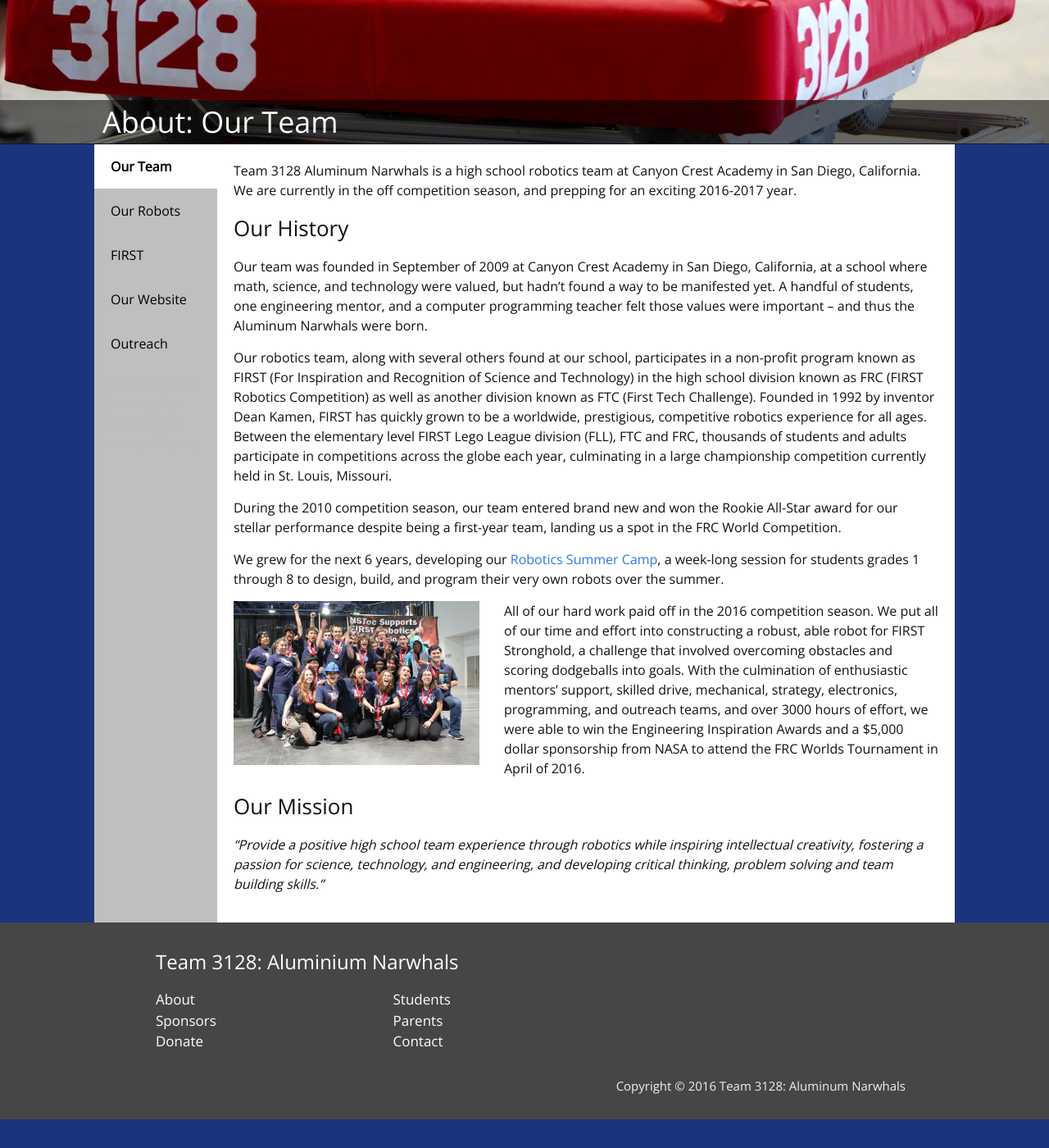
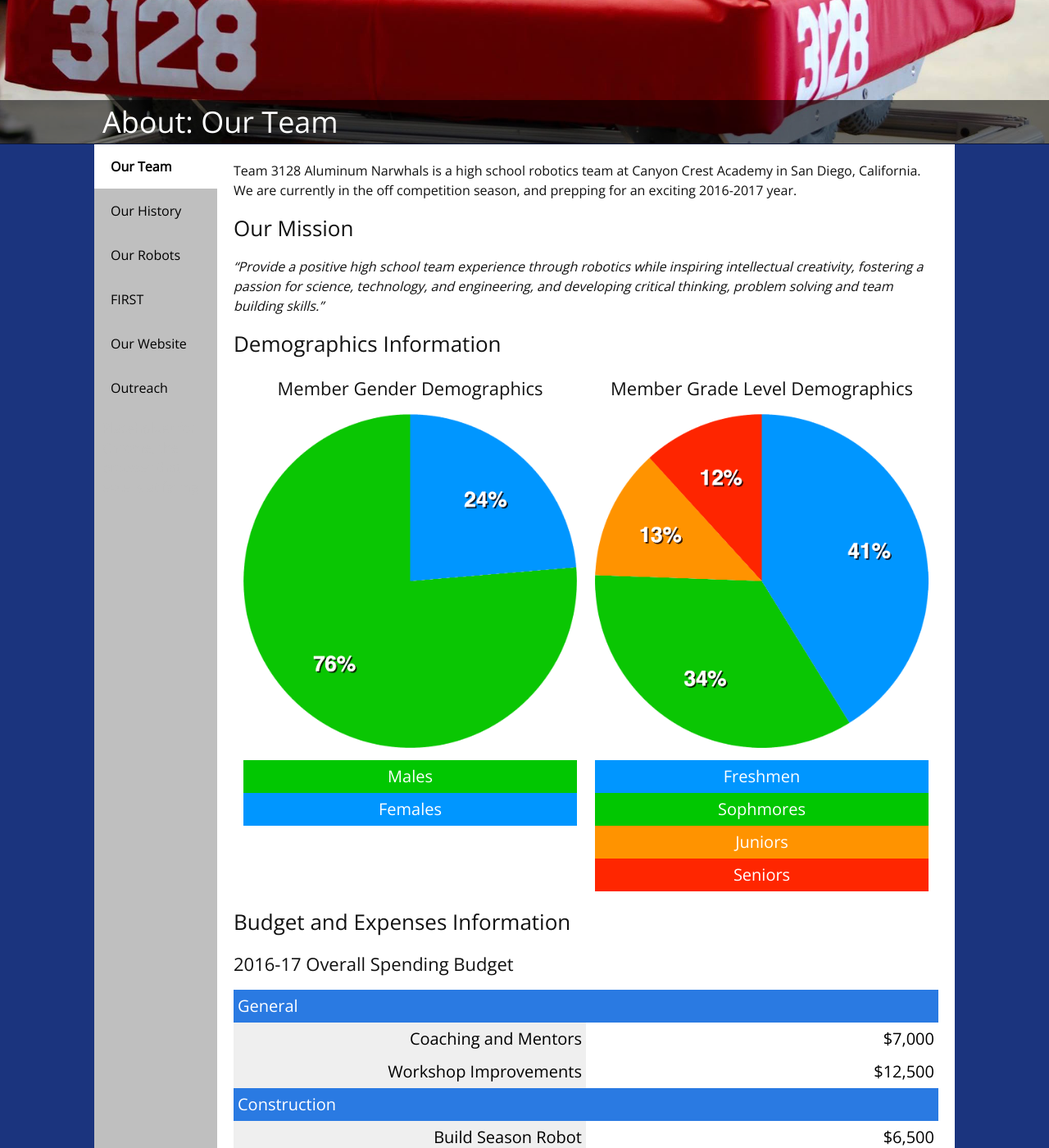
Before and after one commit to uynitsuj/team3128.github.io, a Jekyll site: the page built from about/index.html, in a window 1280 px wide and 1400 px high, scrolled down 289 px. Shown: the whole window at 82% size. Built offline with Jekyll 4.4.1, drawn with Linux system fonts in a browser that asks for light colours; nearby versions of some CDN libraries; before the commit the page ends 1654 px from its top, so only the background shows below that; some of the changed text lies outside the part shown.

Commit message:
Added Team Info Stuff

```diff
--- /dev/null
+++ b/_data/expenses.yml
@@ -0,0 +1,54 @@
+- category: General
+  name: General
+
+- category: General
+  name: Coaching and Mentors
+  cost: $7,000
+
+- category: General
+  name: Workshop Improvements
+  cost: $12,500
+
+- category: Construction
+  name: Construction
+
+- category: Construction
+  name: Build Season Robot
+  cost: $6,500
+
+- category: Construction
+  name: Off-Season Robot
+  cost: $4,500
+
+- category: Construction
+  name: Outreach Robot
+  cost: $1,072
+
+- category: Travel & Lodging
+  name: Travel & Lodging
+
+- category: Travel & Lodging
+  name: Travel Regional
+  cost: $6,000
+
+- category: Event Fees
+  name: Event Fees
+
+- category: Event Fees
+  name: Regional Competitions
+  cost: $9,000
+
+- category: Event Fees
+  name: Off-Season Competitions
+  cost: $500
+
+- category: Marketing
+  name: Marketing
+
+- category: Marketing
+  name: Team Spirit Wear
+  cost: $2,500
+
+- category: Marketing
+  name: Miscellaneous
+  cost: $500
--- a/_data/sponsor_levels.yml
+++ b/_data/sponsor_levels.yml
@@ -1,3 +1,6 @@
+  - level: "Title"
+    color: "#2a7ae2"
+
   - level: Platinum
     color: "#c2c0bc"
 
--- a/_data/subpages.yml
+++ b/_data/subpages.yml
@@ -2,8 +2,12 @@
   permalink: /about/
   directory: About
 
+- title: Our History
+  permalink: /about/history/
+  directory: About
+
 - title: Our Robots
-  permalink: /about/our-robots/
+  permalink: /about/robots/
   directory: About
 
 - title: FIRST
--- a/about/index.md
+++ b/about/history.md
@@ -1,13 +1,9 @@
 ---
 layout: subpage
 title: About
-subtitle: Our Team
-permalink: /about/
+subtitle: Our History
+permalink: /about/history/
 ---
-
-Team 3128 Aluminum Narwhals is a high school robotics team at Canyon Crest Academy in San Diego, California. We are currently in the off competition season, and prepping for an exciting 2016-2017 year.
-
-### Our History
 
 Our team was founded in September of 2009 at Canyon Crest Academy in San Diego, California, at a school where math, science, and technology were valued, but hadn’t found a way to be manifested yet. A handful of students, one engineering mentor, and a computer programming teacher felt those values were important – and thus the Aluminum Narwhals were born.
 
@@ -20,6 +16,3 @@ We grew for the next 6 years, developing our [Robotics Summer Camp](/camp/), a w
 <img src="/resources/cantstopwontstopwinning.jpg" class="leftimage">
 
 All of our hard work paid off in the 2016 competition season. We put all of our time and effort into constructing a robust, able robot for FIRST Stronghold, a challenge that involved overcoming obstacles and scoring dodgeballs into goals. With the culmination of enthusiastic mentors' support, skilled drive, mechanical, strategy, electronics, programming, and outreach teams, and over 3000 hours of effort, we were able to win the Engineering Inspiration Awards and a $5,000 dollar sponsorship from NASA to attend the FRC Worlds Tournament in April of 2016.
-
-### Our Mission
-*“Provide a positive high school team experience through robotics while inspiring intellectual creativity, fostering a passion for science, technology, and engineering, and developing critical thinking, problem solving and team building skills.”*
--- /dev/null
+++ b/about/index.html
@@ -0,0 +1,118 @@
+---
+layout: subpage
+title: About
+subtitle: Our Team
+permalink: /about/
+---
+
+Team 3128 Aluminum Narwhals is a high school robotics team at Canyon Crest Academy in San Diego, California. We are currently in the off competition season, and prepping for an exciting 2016-2017 year.
+<p />
+<h3>Our Mission</h3>
+<i>“Provide a positive high school team experience through robotics while inspiring intellectual creativity, fostering a passion for science, technology, and engineering, and developing critical thinking, problem solving and team building skills.”</i>
+<p />
+<h3>Demographics Information</h3>
+<table style="width: 100%;">
+  <tr style="width: 100%;">
+    <td style="vertical-align: top; text-align: center; width: 50%; padding-right: 10px; padding-left: 10px;">
+      <h4>Member Gender Demographics</h4>
+      <img src="/resources/team-info/gender-demographics.png" />
+      <p />
+
+      <div style="background: #01C701; color: white; font-size: 20px; padding: 5px;">Males</div>
+      <div style="background: #0096FF; color: white; font-size: 20px; padding: 5px;">Females</div>
+    </td>
+    <td style="vertical-align: top; text-align: center; width: 50%; padding-right: 10px; padding-left: 10px;">
+      <h4>Member Grade Level Demographics</h4>
+      <img src="/resources/team-info/grade-demographics.png" />
+      <p />
+
+      <div style="background: #0096FF; color: white; font-size: 20px; padding: 5px;">Freshmen</div>
+      <div style="background: #01C701; color: white; font-size: 20px; padding: 5px;">Sophmores</div>
+      <div style="background: #FF9300; color: white; font-size: 20px; padding: 5px;">Juniors</div>
+      <div style="background: #FF2600; color: white; font-size: 20px; padding: 5px;">Seniors</div>
+    </td>
+  </tr>
+</table>
+<p />
+<h3>Budget and Expenses Information</h3>
+<h4>2016-17 Overall Spending Budget</h4>
+<table style="width: 100%; font-size: 20px;" border="0px" cellpadding="5px" cellspacing="0px">
+  {% for expense in site.data.expenses %}
+    {% if expense.category == expense.name %}
+      <tr style="color: white;background-color:#2a7ae2">
+        <td width="50%">
+          {{ expense.category }}
+        </td>
+        <td width="50%">
+        </td>
+      </tr>
+    {% else %}
+      <tr style="color: black;">
+        <td style="text-align: right; background-color: #efefef" width="50%">
+          {{ expense.name }}
+        </td>
+        <td style="text-align: right;" width="50%">
+          {{ expense.cost }}
+        </td>
+      </tr>
+    {% endif %}
+  {% endfor %}
+  <tr style="color: black;">
+    <td style="text-align: right; background-color: white" width="50%">
+      <b>Total Cost</b>
+    </td>
+    <td style="text-align: right;" width="50%">
+      <b>$50,072</b>
+    </td>
+  </tr>
+</table>
+<p />
+<h4>2016-17 Competition Robot Estimated Cost</h4>
+<table style="width: 100%; font-size: 20px;" border="0px" cellpadding="5px" cellspacing="0px">
+  <tr style="color: white;background-color:#2a7ae2">
+    <td width="50%">
+      Robot Part
+    </td>
+    <td width="50%">
+    </td>
+  </tr>
+  <tr style="color: black;">
+    <td style="text-align: right; background-color: #efefef" width="50%">
+      Raw Materials
+    </td>
+    <td style="text-align: right;" width="50%">
+      $3,000
+    </td>
+  </tr>
+  <tr style="color: black;">
+    <td style="text-align: right; background-color: #efefef" width="50%">
+      Electronics
+    </td>
+    <td style="text-align: right;" width="50%">
+      $1,400
+    </td>
+    <tr style="color: black;">
+      <td style="text-align: right; background-color: #efefef" width="50%">
+        Drivetrain
+      </td>
+      <td style="text-align: right;" width="50%">
+        $1,100
+      </td>
+    </tr>
+    <tr style="color: black;">
+      <td style="text-align: right; background-color: #efefef" width="50%">
+        Gears and Gearboxes
+      </td>
+      <td style="text-align: right;" width="50%">
+        $1,000
+      </td>
+    </tr>
+    <tr style="color: black;">
+      <td style="text-align: right; background-color: #efefef" width="50%">
+        <b>Total Cost</b>
+      </td>
+      <td style="text-align: right;" width="50%">
+        $6,500
+      </td>
+    </tr>
+</table>
--- a/css/main.scss
+++ b/css/main.scss
@@ -17,7 +17,7 @@ $base-line-height: 1.5;
 $spacing-unit:     30px;
 
 $text-color:       #111;
-$background: #1b347e;
+$background:       #1b347e;
 $brand-color:      #2a7ae2;
 
 $grey-color:       #828282;
--- a/donate.md
+++ b/donate.md
@@ -8,40 +8,55 @@ The Aluminum Narwhals is a part of the [Canyon Crest Academy Foundation](http://
 
 All of your donations to the Aluminum Narwhals are tax deductible. If you would like more information regarding your donation, you can contact the Executive Director, Joanne Couvrette, at [joanne.couvrette@sduhsd.net](mailto:joanne.couvrette@sduhsd.net) or (858) 350-0253 x4005.
 
-# How to donate:
+### How do your donations help us?
+We love what we do, and we wish we could achieve everything we think up. The only problem is that everything we need - electronics, lumber, gear boxes, aluminum, polycarbonate, coaching, travel - costs money. That's why we need you; with your donation, we are able to realize our dreams and learn valuable skills.
+
+<div class="newbutton hoverAnimate" style="text-align: center;" onClick="javascript:location.href='/about/'">
+	Learn more about why we need donations
+</div>
+<p />
+
+### How to donate:
 + Use our [online form](http://weblink.donorperfect.com/QuestRobotics) to make a donation directly to our team
 + You can also write a check payable to ‘Canyon Crest Academy Foundation’ with ‘QUEST/Robotics’ on the memo line, and drop it off or mail it to:
-  5951 E Village middle Loop Rd,
-  San Diego, CA 92130
+  <b>5951 E Village Middle Loop Rd
+  San Diego, CA 92130</b>
 
-# Donation Levels
-All of our donors are incredibly important to us. We recognize all of our donor in accordance with their giving level. The benefits from each level are cumulative.
+### Donation Levels
+All of our donors are incredibly important to us. We recognize all of our donor in accordance with their giving level.
 For additional benefits, see the [CCA Foundation Giving Levels]("http://www.canyoncrestfoundation.org/recognition/giving-levels-and-donor-premiums")
 
-
-
-<table width ="100%" border="0" cellpadding="10" cellspacing="0">
+<table width="100%" border="0" cellpadding="10" cellspacing="0">
   <tr>
-    <td bgcolor="CD7F32" align="center">
-      <b><font color="white" size="40px">Bronze</font></b>
+    <td bgcolor="#2a7ae2" align="center">
+      <b><font color="white" size="40px">Title</font></b>
       <br>
-      <font color="white">$500+</font>
+      <font color="white">$10,000+</font>
     </td>
     <td>
       <ul>
-        <li>Recognition on our team website.</li>
+         <li>Featured as Primary Sponsor for Team at Key Events (FRC Competitions, Off-Season Events)          <li>Formal Banquet in honor of sponsor</li>
+         <li>Mentioned in all publications and media interviews</li>
+         <li>Company logo on website, robot, and team shirts.</li>
+         <li>Company logo displayed at team pit-area table.</li>
+         <li>Personalized thank you plaque from team.</li>
+         <li>Personal demonstration of robot at sponsor facility.</li>
+         <li>50 team buttons & wristbands</li>
       </ul>
     </td>
   </tr>
   <tr>
-    <td bgcolor="grey" align="center">
-      <b><font color="white" size="40px">Silver</font></b>
+    <td bgcolor="#c2c0bc" align="center">
+      <b><font color="white" size="40px">Platinum</font></b>
       <br>
-      <font color="white">$1,000+</font>
+      <font color="white">$5,000+</font>
     </td>
     <td>
       <ul>
-        <li>Your Company Logo added onto our Team T-shirt</li>
+        <li>Company logo on website, robot, and team shirts.</li>
+        <li>Company logo displayed at team pit-area table.</li>
+        <li>Personalized thank you plaque from team.</li>
+        <li>Personal demonstration of robot at sponsor facility.</li>
         <li>50 team buttons & wristbands</li>
       </ul>
     </td>
@@ -54,20 +69,34 @@ For additional benefits, see the [CCA Foundation Giving Levels]("http://www.cany
     </td>
     <td>
       <ul>
-        <li>Your Company Logo added to our Competition Robot.</li>
-        <li>Team demonstration at your place of business.</li>
+        <li>Company logo on website, robot, and team shirts.</li>
+        <li>Personalized thank you plaque from team.</li>
+        <li>50 team buttons & wristbands</li>
       </ul>
     </td>
   </tr>
   <tr>
-    <td bgcolor="#c2c0bc" align="center">
-      <b><font color="white" size="40px">Platinum</font></b>
+    <td bgcolor="grey" align="center">
+      <b><font color="white" size="40px">Silver</font></b>
       <br>
-      <font color="white">$5,000+</font>
+      <font color="white">$1,000+</font>
     </td>
     <td>
       <ul>
-        <li>Featured as Primary Sponsor for Team at Key Events (FRC Competitions, Off-Season Events)</li>
+        <li>Company logo on website, robot, and team shirts.</li>
+        <li>50 team buttons & wristbands</li>
+      </ul>
+    </td>
+  </tr>
+  <tr>
+    <td bgcolor="CD7F32" align="center">
+      <b><font color="white" size="40px">Bronze</font></b>
+      <br>
+      <font color="white">$500+</font>
+    </td>
+    <td>
+      <ul>
+        <li>Company logo on website, robot, and team shirts.</li>
       </ul>
     </td>
   </tr>
```
Also changed, not shown: about/robots.html (renamed from about/our-robots.html, +1 -17 lines), resources/team-info/gender-demographics.png (added), resources/team-info/grade-demographics.png (added), 1 other file.
